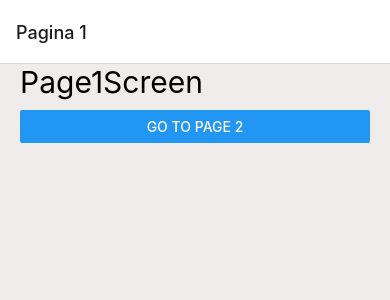
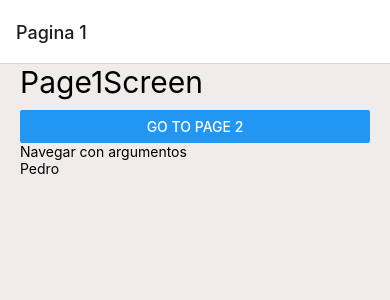
Before and after one commit to AlexisCast/navigationtsreactn, a React Native app: screen /Page1Screen in a window 390 px wide. Shown: the top 300 px of the page. Built offline with nearby package versions, Linux system fonts and the light colour scheme.

Commit message:
send arguments between screens

```diff
--- a/src/navigator/StackNavigator.tsx
+++ b/src/navigator/StackNavigator.tsx
@@ -4,6 +4,7 @@
 import {Page1Screen} from '../screens/Page1Screen';
 import {Page2Screen} from '../screens/Page2Screen';
 import {Page3Screen} from '../screens/Page3Screen';
+import {PersonScreen} from '../screens/PersonScreen';
 
 const Stack = createStackNavigator();
 
@@ -38,6 +39,7 @@
         options={{title: 'Pagina 3'}}
         component={Page3Screen}
       />
+      <Stack.Screen name="PersonScreen" component={PersonScreen} />
     </Stack.Navigator>
   );
 };
--- a/src/screens/Page1Screen.tsx
+++ b/src/screens/Page1Screen.tsx
@@ -2,6 +2,7 @@
 import {Button, Text, View} from 'react-native';
 import {StackScreenProps} from '@react-navigation/stack';
 import {styles} from '../theme/appThemes';
+import {TouchableOpacity} from 'react-native-gesture-handler';
 
 interface Props extends StackScreenProps<any, any> {}
 
@@ -13,6 +14,17 @@
         title="Go to Page 2"
         onPress={() => navigation.navigate('Page2Screen')}
       />
+
+      <Text>Navegar con argumentos</Text>
+      <TouchableOpacity
+        onPress={() =>
+          navigation.navigate('PersonScreen', {
+            id: 1,
+            name: 'Pedro',
+          })
+        }>
+        <Text>Pedro</Text>
+      </TouchableOpacity>
     </View>
   );
 };
--- a/src/screens/Page2Screen.tsx
+++ b/src/screens/Page2Screen.tsx
@@ -17,6 +17,10 @@
         title="Go to Page 3"
         onPress={() => navigator.navigate('Page3Screen' as never)}
       />
+      <Button
+        title="Go to Person Screen"
+        onPress={() => navigator.navigate('PersonScreen' as never)}
+      />
     </View>
   );
 };
--- /dev/null
+++ b/src/screens/PersonScreen.tsx
@@ -0,0 +1,22 @@
+import React, {useEffect} from 'react';
+import {View, Text} from 'react-native';
+import {styles} from '../theme/appThemes';
+import {StackScreenProps} from '@react-navigation/stack';
+
+interface Props extends StackScreenProps<any, any> {}
+
+export const PersonScreen = ({route, navigation}: Props) => {
+  const params = route.params;
+
+  useEffect(() => {
+    navigation.setOptions({
+      title: params!.name,
+    });
+  });
+
+  return (
+    <View style={styles.globalMargin}>
+      <Text style={styles.title}>{JSON.stringify(params, null, 3)}</Text>
+    </View>
+  );
+};
```
